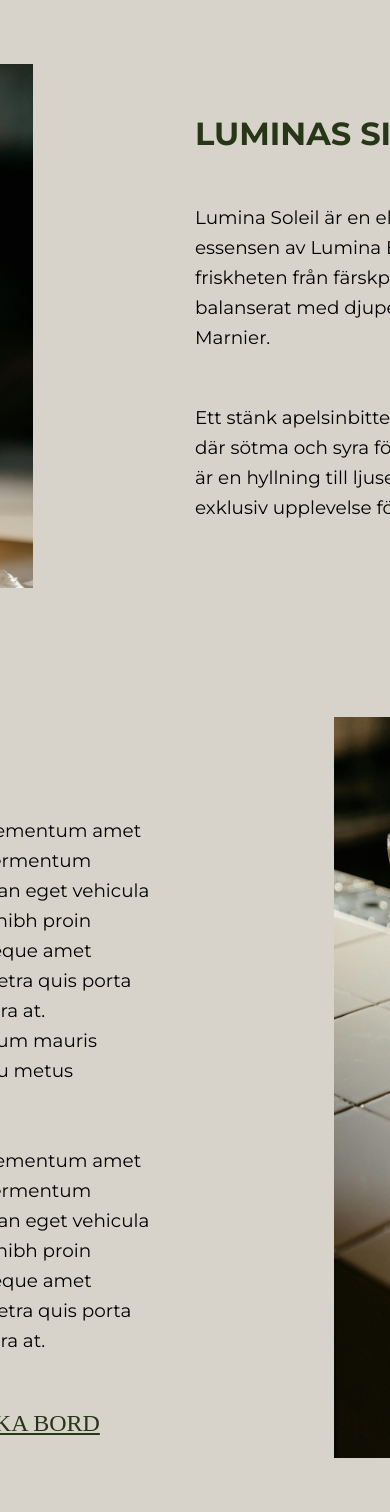
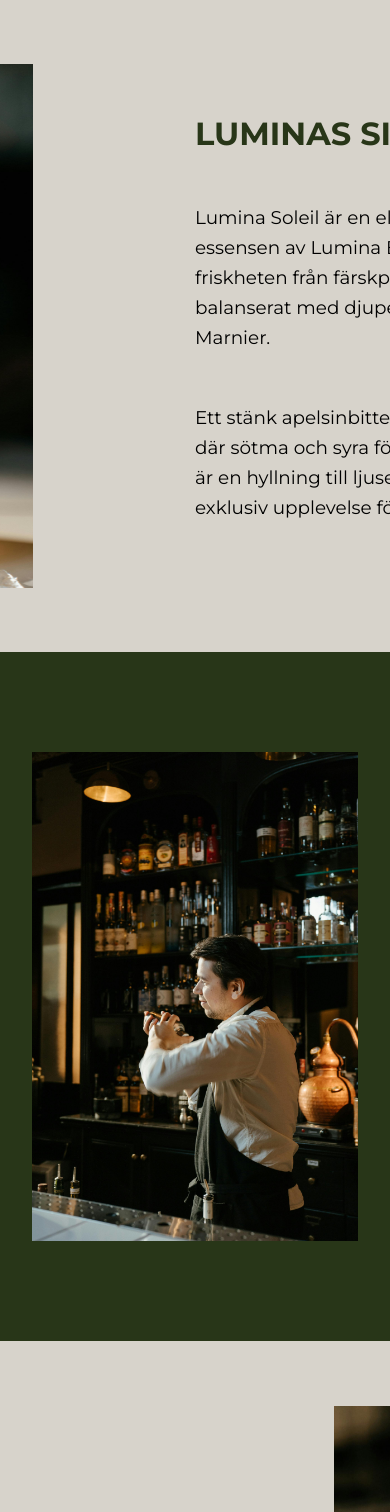
Before and after one commit to ynnxj/lumina, a Vue app: page /home in a window 390 px wide. Shown: the top 1512 px of the page. Built offline with nearby package versions, Linux system fonts and the light colour scheme; a web font is replaced by a local one.

Commit message:
✨ feat(LandingPage): add section four
Create section four of home/landing page. Add responsive design. Closes #10

```diff
--- /dev/null
+++ b/src/components/LandingPage/SectionFour.vue
@@ -0,0 +1,47 @@
+<template>
+    <section>
+        <img src="/src/assets/images/images-and-videos/home-page/shaking-the-drink.jpg" alt="A male bartender with short brown hair, shaking a drink behind a bar">
+        <img src="/src/assets/images/images-and-videos/home-page/the-pour.jpg" alt="Pouring a freshly mixed cocktail into a class of ice">
+        <img src="/src/assets/images/images-and-videos/home-page/the-spritz.jpg" alt="Spritzing a cocktail with lemon skin">
+    </section>
+</template>
+
+<style lang="scss" scoped>
+    section {
+        background-color: #283618;
+        display: grid;
+        grid-template-columns: repeat(12, 1fr);
+        gap: 32px;
+        align-items: center;
+        padding: 132px 32px;
+
+        img {
+            width: 100%;
+            grid-column: span 4;
+        }
+    }
+
+    @media (max-width: 768px) {
+        section {
+            display: grid;
+            grid-template-columns: repeat(8, 1fr);
+            padding: 100px 32px;
+
+            img:nth-child(2) {
+                display: none;
+            }
+        }
+    }
+
+    @media (max-width: 480px) {
+        section {
+            display: grid;
+            grid-template-columns: repeat(2, 1fr);
+
+            img:nth-child(2),
+            img:nth-child(3) {
+                display: none;
+            }
+        }
+    }
+</style>
--- a/src/views/LandingPage.vue
+++ b/src/views/LandingPage.vue
@@ -1,5 +1,6 @@
 <script setup>
 import SectionThree from '@/components/LandingPage/SectionThree.vue';
+import SectionFour from '@/components/LandingPage/SectionFour.vue';
 import SectionFive from '@/components/LandingPage/SectionFive.vue';
 </script>
 
@@ -7,5 +8,6 @@
 
 <template>
     <SectionThree />
+    <SectionFour />
     <SectionFive />
 </template>
```
